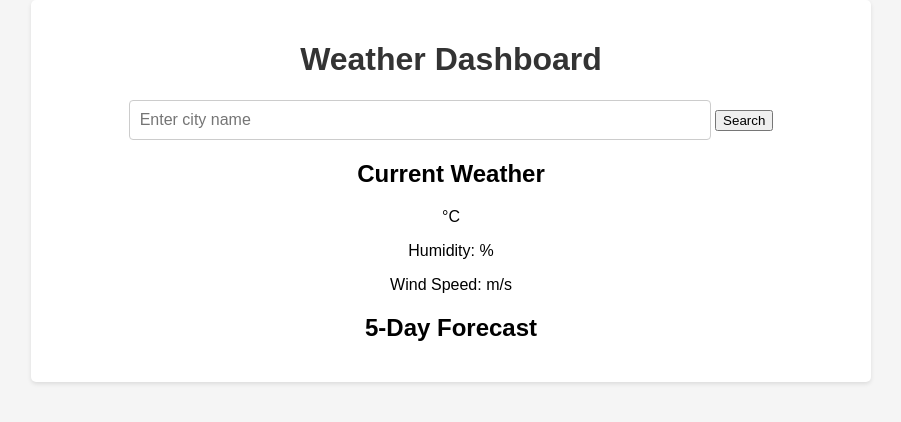
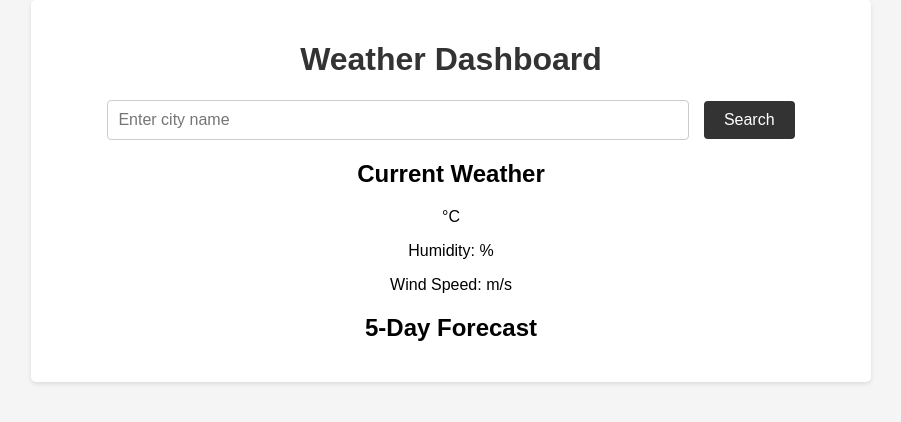
Before and after one commit to Kenneth732/WeatherDashboard, a plain HTML site: page index.html in a window 1280 px wide. Shown: the whole page, without its empty margins (189-1090 px from the left). Drawn offline with Linux system fonts and the light colour scheme.

Commit message:
btn style

```diff
--- a/static/css/style.css
+++ b/static/css/style.css
@@ -26,3 +26,15 @@ input[type="text"] {
     border: 1px solid #ccc;
     border-radius: 4px;
 }
+
+
+button {
+    padding: 10px 20px;
+    font-size: 16px;
+    background-color: #333;
+    color: #fff;
+    border: none;
+    border-radius: 4px;
+    cursor: pointer;
+    margin-left: 10px;
+}
```
